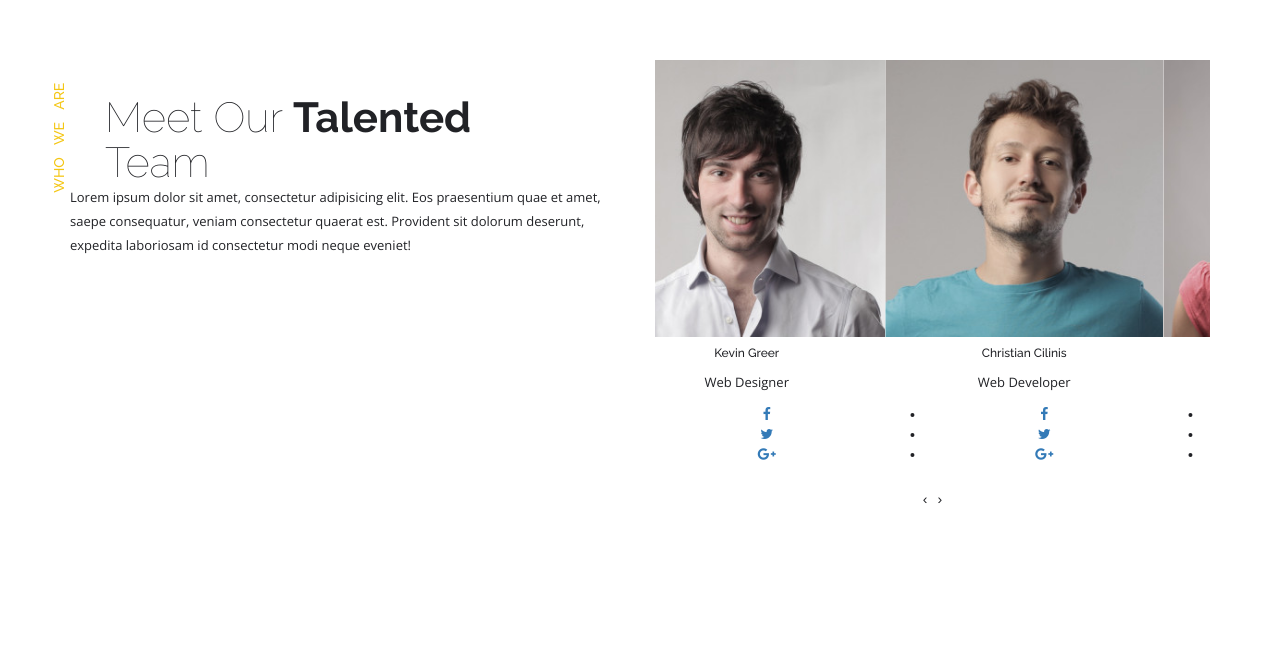
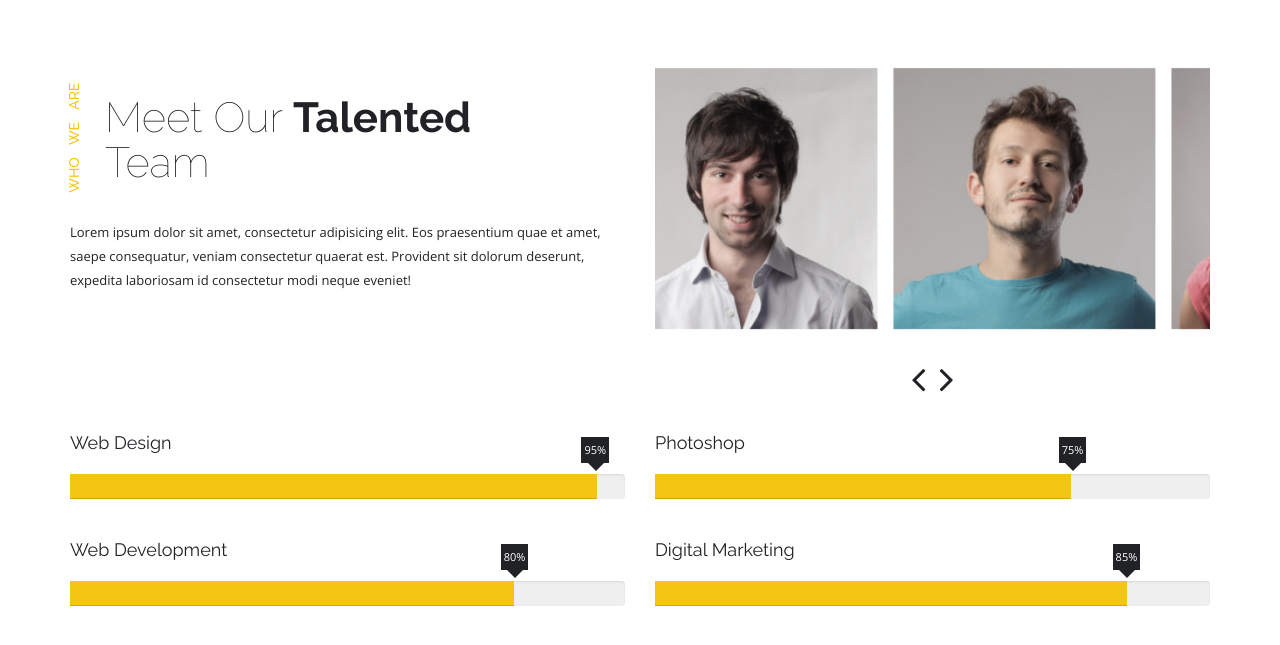
Before and after one commit to atemzaytsev/Solo, a plain HTML site: page index.html in a window 1280 px wide. Shown: the part 2480-3125 px from the top of the page. Drawn offline with nearby package versions, Linux system fonts and the light colour scheme.

Commit message:
progress bars

```diff
--- a/css/owl-carousel/owl.theme.default.min.css
+++ b/css/owl-carousel/owl.theme.default.min.css
@@ -1,6 +1,6 @@
 /**
- * Owl Carousel v2.3.4
- * Copyright 2013-2018 David Deutsch
- * Licensed under: SEE LICENSE IN https://github.com/OwlCarousel2/OwlCarousel2/blob/master/LICENSE
+ * Owl Carousel v2.2.1
+ * Copyright 2013-2017 David Deutsch
+ * Licensed under  ()
  */
 .owl-theme .owl-dots,.owl-theme .owl-nav{text-align:center;-webkit-tap-highlight-color:transparent}.owl-theme .owl-nav{margin-top:10px}.owl-theme .owl-nav [class*=owl-]{color:#FFF;font-size:14px;margin:5px;padding:4px 7px;background:#D6D6D6;display:inline-block;cursor:pointer;border-radius:3px}.owl-theme .owl-nav [class*=owl-]:hover{background:#869791;color:#FFF;text-decoration:none}.owl-theme .owl-nav .disabled{opacity:.5;cursor:default}.owl-theme .owl-nav.disabled+.owl-dots{margin-top:10px}.owl-theme .owl-dots .owl-dot{display:inline-block;zoom:1}.owl-theme .owl-dots .owl-dot span{width:10px;height:10px;margin:5px 7px;background:#D6D6D6;display:block;-webkit-backface-visibility:visible;transition:opacity .2s ease;border-radius:30px}.owl-theme .owl-dots .owl-dot.active span,.owl-theme .owl-dots .owl-dot:hover span{background:#869791}
--- a/css/style.css
+++ b/css/style.css
@@ -220,7 +220,7 @@ vertical heading
     transform: rotate(-90deg);
     position: relative;
     top: 60px;
-    left: -65px;
+    left: -50px;
 }
 
 .vertical-heading h2 {
@@ -312,3 +312,136 @@ About part 2
     transition: all 400ms ease-in-out;
 
 }
+/*
+=========================
+Team
+=========================*/
+
+#team-left .vertical-heading {
+    min-height: 160px;
+}
+.team-member {
+    margin: 8px;
+    position: relative;
+}
+.team-member-overlay {
+   background-color: rgba(33,34,38,.9);
+    position: absolute;
+    top:0;
+    left:0;
+    width: 100%;
+    height: 100%;
+    overflow: hidden;
+    opacity: 0;
+    -webkit-transition: all 300ms linear;transition: all 300ms linear;
+}
+.team-member-info {
+    width: 100%;
+    height: 100%;
+    padding: 80px 0;
+}
+.team-member-info h6 {
+    color: #f4c613;
+    font-size: 16px;
+    margin: 0;
+}
+
+.team-member-info p {
+    color: #fff;
+}
+.team-member:hover .team-member-overlay {
+  opacity: 1;
+}
+
+/*
+=========================
+Social icons
+=========================*/
+ul.social-list {
+    padding: 0;
+    margin-top: 20px;
+}
+ul.social-list li {
+    display: inline-block;
+    padding: 0;
+
+}
+ul.social-list li a {
+    border: 1px solid #fff;
+    width: 35px;
+    height: 35px;
+    display: inline-block;
+    line-height: 35px;
+    color: #fff;
+    border-radius: 50%;
+}
+ul.social-list li:nth-child(1) a:hover{
+   background:  #3b5998;
+   border-color: transparent;
+}
+ul.social-list li:nth-child(2) a:hover{
+   background:  #00aced;
+   border-color: transparent;
+}
+ul.social-list li:nth-child(3) a:hover{
+   background:  #dd4b39;
+   border-color: transparent;
+}
+/*
+=========================
+Slider buttons
+=========================*/
+.owl-theme .owl-nav [class*=owl-] {
+    color: #212226;
+    font-size: 40px;
+    margin: 0;
+    background: none;
+}
+
+.owl-theme .owl-nav [class*=owl-]:hover {
+    background: none;
+    color: #212226;
+}
+/*
+=========================
+Skill Section
+=========================*/
+.skill {
+    margin-bottom: 20px;
+}
+.skill h4 {
+    line-height: 62px;
+    margin: 0;
+    font-weight: normal;
+}
+.progress {
+    height: 25px;
+    background: #efefef;
+    overflow: visible;
+}
+.progress-bar{
+    background: #f4c613;
+    position: relative;
+
+}
+.progress-bar span {
+    font-size: 11px;
+    font-weight: 100;
+    font-family: "Open Sans", sans-serif;
+    background: #212226;
+    padding: 3px;
+    position: absolute;
+    left:97%;
+    top:-37px;
+}
+.progress-bar span:before {
+    content: "";
+    border-top: 8px solid #212226;;
+    border-left: 8px solid transparent;
+    border-right: 8px solid transparent;
+    position: absolute;
+    bottom: -8px;
+    left: 23%;
+
+
+}
--- a/index.html
+++ b/index.html
@@ -14,12 +14,14 @@
     <link href="https://fonts.googleapis.com/css?family=Open+Sans:300,400,600,700" rel="stylesheet">
     <link rel="stylesheet" href="css/font-awesome/css/font-awesome.min.css">
     <link rel="stylesheet" href="css/bootstrap/bootstrap.css">
-    <link rel="stylesheet" href="css/style.css">
+
 
     <!--    Owl Carousel-->
 
     <link rel="stylesheet" href="css/owl-carousel/owl.carousel.min.css">
     <link rel="stylesheet" href="css/owl-carousel/owl.theme.default.min.css">
+
+    <link rel="stylesheet" href="css/style.css">
 </head>
 
 <body>
@@ -67,7 +69,7 @@
     <!--About-->
     <section id="about">
         <!--About part 1-->
-    <div id = "about-01">
+        <div id="about-01">
 
             <div class="content-box-lg">
 
@@ -88,7 +90,7 @@
                         </div>
                         <!--   about right side  -->
                         <div class="col-md-6">
-                       <div id = "about-right">
+                            <div id="about-right">
                                 <p>Lorem ipsum dolor sit amet, consectetur adipisicing elit. Voluptate voluptatem ex officia, porro quo deleniti dolores architecto. Soluta excepturi modi deserunt, nisi quasi amet ex, quia nihil. Quasi, harum, reprehenderit.loremLorem ipsum dolor sit amet, consectetur adipisicing elit. Voluptate voluptatem ex officia, porro quo deleniti dolores</p>
 
                                 <p>Lorem ipsum dolor sit amet, consectetur adipisicing elit. Voluptate voluptatem ex officia, porro quo deleniti dolores architecto. Soluta excepturi modi deserunt, nisi quasi amet ex, quia nihil. Quasi, harum, reprehenderit.loremLorem ipsum dolor sit amet, consectetur adipisicing elit. Voluptate voluptatem ex officia, porro quo deleniti dolores</p>
@@ -96,11 +98,11 @@
                         </div>
                     </div>
                     <!--About Bottom-->
-                <div class = "row">
+                    <div class="row">
 
-                  <div class = "col-md-12">
-                      <div id = "about-bottom">
-                          <img src="img/about/about.png" alt="About Us" class = "img-responsive">
+                        <div class="col-md-12">
+                            <div id="about-bottom">
+                                <img src="img/about/about.png" alt="About Us" class="img-responsive">
                             </div>
                         </div>
 
@@ -113,29 +115,29 @@
         <!--About 01 End-->
 
         <!--About part 2-->
-    <div id = "about-02">
-       <div class = "content-box-md">
-          <div class = "container">
-             <div class = "row">
-                <div class = "col-md-4">
-                    <div class = "about-item text-center">
-                       <i class = "fa fa-rocket"></i>
+        <div id="about-02">
+            <div class="content-box-md">
+                <div class="container">
+                    <div class="row">
+                        <div class="col-md-4">
+                            <div class="about-item text-center">
+                                <i class="fa fa-rocket"></i>
                                 <h3>Mission</h3>
                                 <hr>
                                 <p>Lorem ipsum dolor sit amet, consectetur adipisicing elit. Culpa, nemo molestias aliquid repellendus doloribus hic magni id sequi perferendis ad eos dicta dolores harum laboriosam odio! Assumenda officiis, animi id!</p>
                             </div>
                         </div>
-                <div class = "col-md-4">
-                <div class = "about-item text-center">
-                       <i class = "fa fa-eye"></i>
+                        <div class="col-md-4">
+                            <div class="about-item text-center">
+                                <i class="fa fa-eye"></i>
                                 <h3>Vision</h3>
                                 <hr>
                                 <p>Lorem ipsum dolor sit amet, consectetur adipisicing elit. Culpa, nemo molestias aliquid repellendus doloribus hic magni id sequi perferendis ad eos dicta dolores harum laboriosam odio! Assumenda officiis, animi id!</p>
                             </div>
                         </div>
-                <div class = "col-md-4">
-                <div class = "about-item text-center">
-                       <i class = "fa fa-pencil"></i>
+                        <div class="col-md-4">
+                            <div class="about-item text-center">
+                                <i class="fa fa-pencil"></i>
                                 <h3>Passion</h3>
                                 <hr>
                                 <p>Lorem ipsum dolor sit amet, consectetur adipisicing elit. Culpa, nemo molestias aliquid repellendus doloribus hic magni id sequi perferendis ad eos dicta dolores harum laboriosam odio! Assumenda officiis, animi id!</p>
@@ -149,14 +151,14 @@
     <!--End About-->
 
     <!--Team-->
-<section id = "team">
+    <section id="team">
 
-   <div class = "content-box-lg">
-       <div class = "container">
+        <div class="content-box-lg">
+            <div class="container">
                 <!--team members-->
-            <div class = "row">
-               <div class = "col-md-6">
-                    <div id = "team-left">
+                <div class="row">
+                    <div class="col-md-6">
+                        <div id="team-left">
                             <div class="vertical-heading">
                                 <h5>Who We Are</h5>
                                 <h2>Meet Our <strong>Talented</strong><br>Team</h2>
@@ -165,17 +167,17 @@
                         </div>
                     </div>
 
-               <div class = "col-md-6">
-                    <div id = "team-members" class="owl-carousel owl-theme">
+                    <div class="col-md-6">
+                        <div id="team-members" class="owl-carousel owl-theme">
 
                             <!--Team-member-1-->
-                       <div class = "team-member">
-                          <img src="img/team/team-1.jpg" alt="team member" class = "img-responsive">
-                          <div class = "team-member-overlay">
-                             <div class = "team-member-info text-center">
+                            <div class="team-member">
+                                <img src="img/team/team-1.jpg" alt="team member" class="img-responsive">
+                                <div class="team-member-overlay">
+                                    <div class="team-member-info text-center">
                                         <h6>Kevin Greer</h6>
                                         <p>Web Designer</p>
-                                <ul class = "social-list">
+                                        <ul class="social-list">
                                             <li><a href="#"><i class = "fa fa-facebook"></i></a></li>
                                             <li><a href="#"><i class = "fa fa-twitter"></i></a></li>
                                             <li><a href="#"><i class = "fa fa-google-plus"></i></a></li>
@@ -188,13 +190,13 @@
                             </div>
 
                             <!--Team-member-2-->
-                       <div class = "team-member">
-                          <img src="img/team/team-2.jpg" alt="team member" class = "img-responsive">
-                          <div class = "team-member-overlay">
-                             <div class = "team-member-info text-center">
+                            <div class="team-member">
+                                <img src="img/team/team-2.jpg" alt="team member" class="img-responsive">
+                                <div class="team-member-overlay">
+                                    <div class="team-member-info text-center">
                                         <h6>Christian Cilinis</h6>
                                         <p>Web Developer</p>
-                                <ul class = "social-list">
+                                        <ul class="social-list">
                                             <li><a href="#"><i class = "fa fa-facebook"></i></a></li>
                                             <li><a href="#"><i class = "fa fa-twitter"></i></a></li>
                                             <li><a href="#"><i class = "fa fa-google-plus"></i></a></li>
@@ -207,13 +209,13 @@
                             </div>
 
                             <!--Team-member-3-->
-                       <div class = "team-member">
-                          <img src="img/team/team-3.jpg" alt="team member" class = "img-responsive">
-                          <div class = "team-member-overlay">
-                             <div class = "team-member-info text-center">
+                            <div class="team-member">
+                                <img src="img/team/team-3.jpg" alt="team member" class="img-responsive">
+                                <div class="team-member-overlay">
+                                    <div class="team-member-info text-center">
                                         <h6>Eva Arkow</h6>
                                         <p>Middle Developer</p>
-                                <ul class = "social-list">
+                                        <ul class="social-list">
                                             <li><a href="#"><i class = "fa fa-facebook"></i></a></li>
                                             <li><a href="#"><i class = "fa fa-twitter"></i></a></li>
                                             <li><a href="#"><i class = "fa fa-google-plus"></i></a></li>
@@ -226,13 +228,13 @@
                             </div>
 
                             <!--Team-member-4-->
-                       <div class = "team-member">
-                          <img src="img/team/team-4.jpg" alt="team member" class = "img-responsive">
-                          <div class = "team-member-overlay">
-                             <div class = "team-member-info text-center">
+                            <div class="team-member">
+                                <img src="img/team/team-4.jpg" alt="team member" class="img-responsive">
+                                <div class="team-member-overlay">
+                                    <div class="team-member-info text-center">
                                         <h6>Kevin Spice</h6>
                                         <p>Web Designer</p>
-                                <ul class = "social-list">
+                                        <ul class="social-list">
                                             <li><a href="#"><i class = "fa fa-facebook"></i></a></li>
                                             <li><a href="#"><i class = "fa fa-twitter"></i></a></li>
                                             <li><a href="#"><i class = "fa fa-google-plus"></i></a></li>
@@ -245,13 +247,13 @@
                             </div>
 
                             <!--Team-member-5-->
-                       <div class = "team-member">
-                          <img src="img/team/team-5.jpg" alt="team member" class = "img-responsive">
-                          <div class = "team-member-overlay">
-                             <div class = "team-member-info text-center">
+                            <div class="team-member">
+                                <img src="img/team/team-5.jpg" alt="team member" class="img-responsive">
+                                <div class="team-member-overlay">
+                                    <div class="team-member-info text-center">
                                         <h6>Elza Shmidt</h6>
                                         <p>Architector</p>
-                                <ul class = "social-list">
+                                        <ul class="social-list">
                                             <li><a href="#"><i class = "fa fa-facebook"></i></a></li>
                                             <li><a href="#"><i class = "fa fa-twitter"></i></a></li>
                                             <li><a href="#"><i class = "fa fa-google-plus"></i></a></li>
@@ -264,13 +266,13 @@
                             </div>
 
                             <!--Team-member-6-->
-                       <div class = "team-member">
-                          <img src="img/team/team-6.jpg" alt="team member" class = "img-responsive">
-                          <div class = "team-member-overlay">
-                             <div class = "team-member-info text-center">
+                            <div class="team-member">
+                                <img src="img/team/team-6.jpg" alt="team member" class="img-responsive">
+                                <div class="team-member-overlay">
+                                    <div class="team-member-info text-center">
                                         <h6>Megan Lill</h6>
                                         <p>Web Developer</p>
-                                <ul class = "social-list">
+                                        <ul class="social-list">
                                             <li><a href="#"><i class = "fa fa-facebook"></i></a></li>
                                             <li><a href="#"><i class = "fa fa-twitter"></i></a></li>
                                             <li><a href="#"><i class = "fa fa-google-plus"></i></a></li>
@@ -286,51 +288,65 @@
                     </div>
 
                 </div>
+                <div id="progress-elements">
+                    <!--progress bars-->
+                    <div class="row">
+                        <div class="col-md-6">
+                            <!--Skill 1-->
+                            <div class="skill">
+                                <h4>Web Design</h4>
+                                <div class="progress">
+                                    <div class="progress-bar" role="progressbar" aria-valuenow="95" aria-valuemin="0" aria-valuemax="100" style="width:95%">
+                                        <span>95%</span>
+                                    </div>
+                                </div>
+                            </div>
+                        </div>
+
+                        <div class="col-md-6">
+                            <!--Skill 2-->
+                            <div class="skill">
+                                <h4>Photoshop</h4>
+                                <div class="progress">
+                                    <div class="progress-bar" role="progressbar" aria-valuenow="75" aria-valuemin="0" aria-valuemax="100" style="width:75%">
+                                        <span>75%</span>
+                                    </div>
+                                </div>
+                            </div>
+                        </div>
+
+                        <div class="col-md-6">
+                            <!--Skill 3-->
+                            <div class="skill">
+                                <h4>Web Development</h4>
+                                <div class="progress">
+                                    <div class="progress-bar" role="progressbar" aria-valuenow="80" aria-valuemin="0" aria-valuemax="100" style="width:80%">
+                                        <span>80%</span>
+                                    </div>
+                                </div>
+                            </div>
+                        </div>
+
+                        <div class="col-md-6">
+                            <!--Skill 4-->
+                            <div class="skill">
+                                <h4>Digital Marketing</h4>
+                                <div class="progress">
+                                    <div class="progress-bar" role="progressbar" aria-valuenow="85" aria-valuemin="0" aria-valuemax="100" style="width:85%">
+                                        <span>85%</span>
+                                    </div>
+                                </div>
+
+                            </div>
+
+                        </div>
+                    </div>
+                </div>
 
             </div>
         </div>
 
     </section>
-
-
-
-
-
-
-
-
-
-
-
-
-
-
-
-
-
-
-
-
-
-
-
-
-
-
-
-
-
-
-
-
-
-
-
-
-
-
-
-
 
 
 
--- a/js/script.js
+++ b/js/script.js
@@ -19,6 +19,7 @@ $(function(){
       loop:true,
       autoplayHoverPause:true,
       nav:true,
-      dots:false
+      dots:false,
+      navText:['<i class = "fa fa-angle-left"></i>','<i class = "fa fa-angle-right"></i>' ]
   });
 });
```
Also changed, not shown: css/owl-carousel/owl.carousel.min.css, js/owl-carousel/owl.carousel.min.js. Lines whose indentation alone changed are shown as unchanged.
